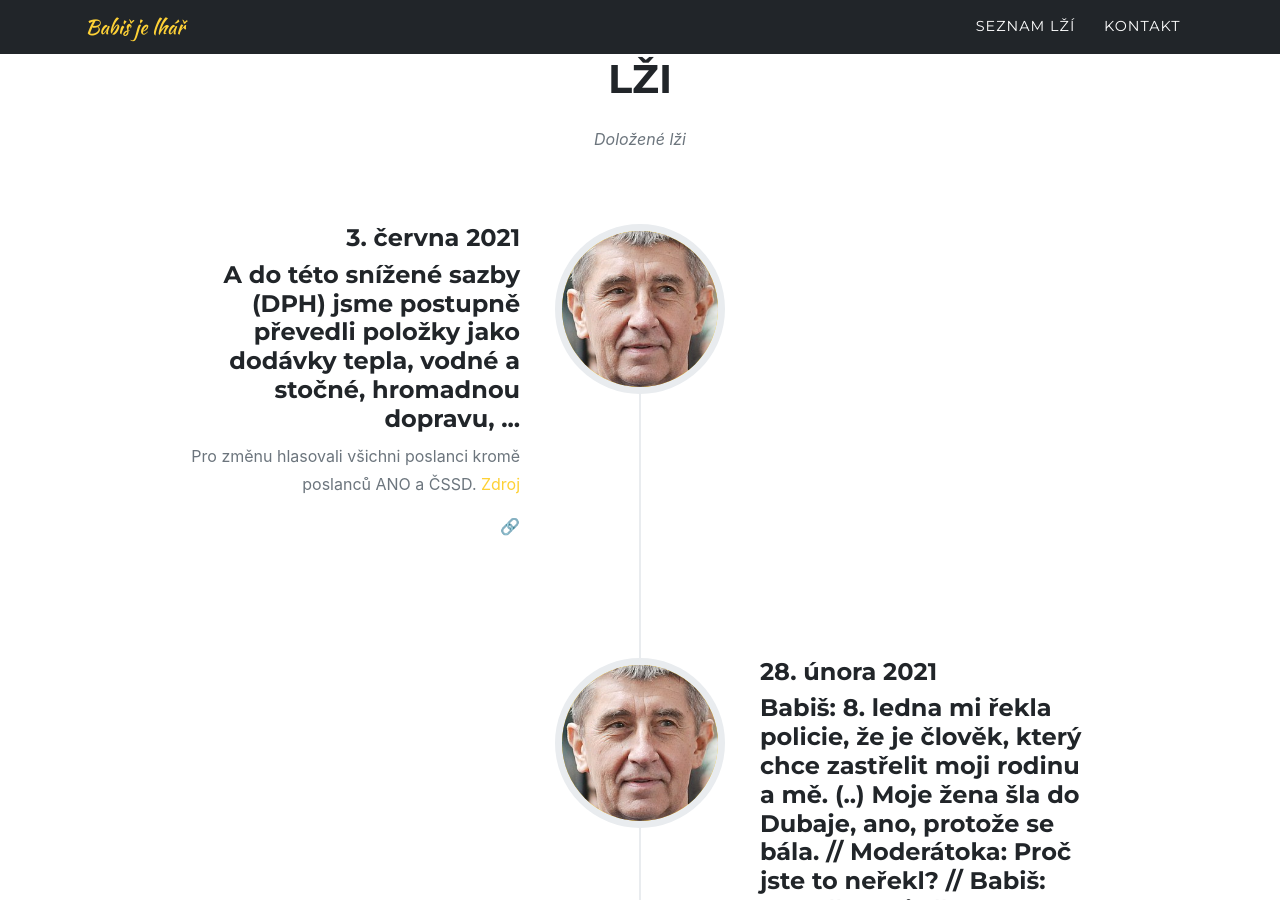
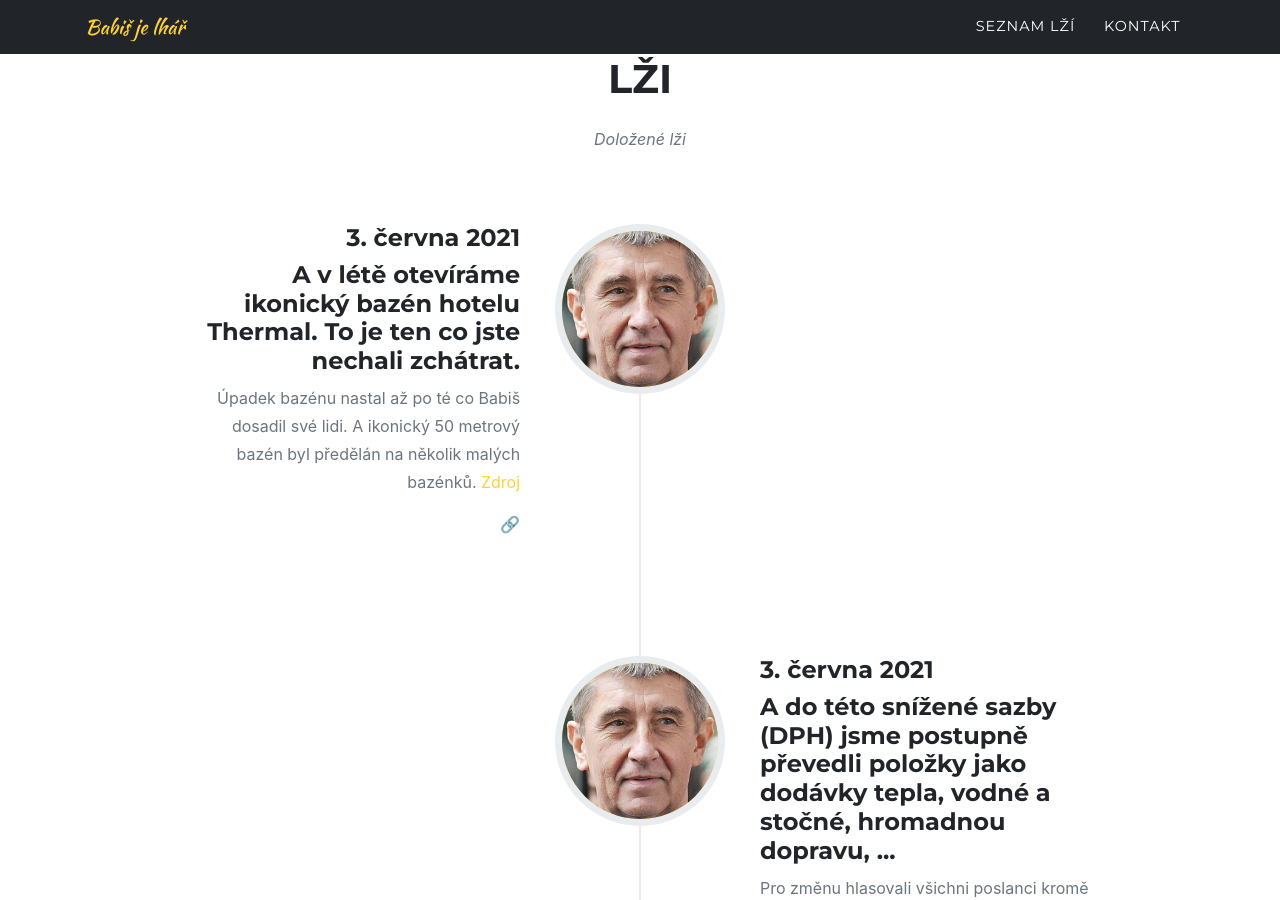
Before and after one commit to xsuchy/babisjelhar, a Jekyll site: the page built from index.md, in a window 1280 px wide and 900 px high, scrolled down 1179 px. Built offline with Jekyll 4.4.1, drawn with Linux system fonts in a browser that asks for light colours; some web fonts are replaced.

Commit message:
dalsi lez

```diff
--- a/_data/sitetext.yml
+++ b/_data/sitetext.yml
@@ -33,6 +33,10 @@ timeline:
     section: timeline
     start_align: "left"
     events:
+      - title: "A v létě otevíráme ikonický bazén hotelu Thermal. To je ten co jste nechali zchátrat."
+        year: "3. června 2021"
+        desc: "Úpadek bazénu nastal až po té co Babiš dosadil své lidi. A ikonický 50 metrový bazén byl předělán na několik malých bazénků. [Zdroj](https://twitter.com/korda/status/1400363257475514373)"
+        image: assets/img/timeline/1.jpg
       - title: "A do této snížené sazby (DPH) jsme postupně převedli položky jako dodávky tepla, vodné a stočné, hromadnou dopravu, ..."
         year: "3. června 2021"
         desc: "Pro změnu hlasovali všichni poslanci kromě poslanců ANO a ČSSD. [Zdroj](https://psp.cz/sqw/hlasy.sqw?g=68622&l=cz)"
```
